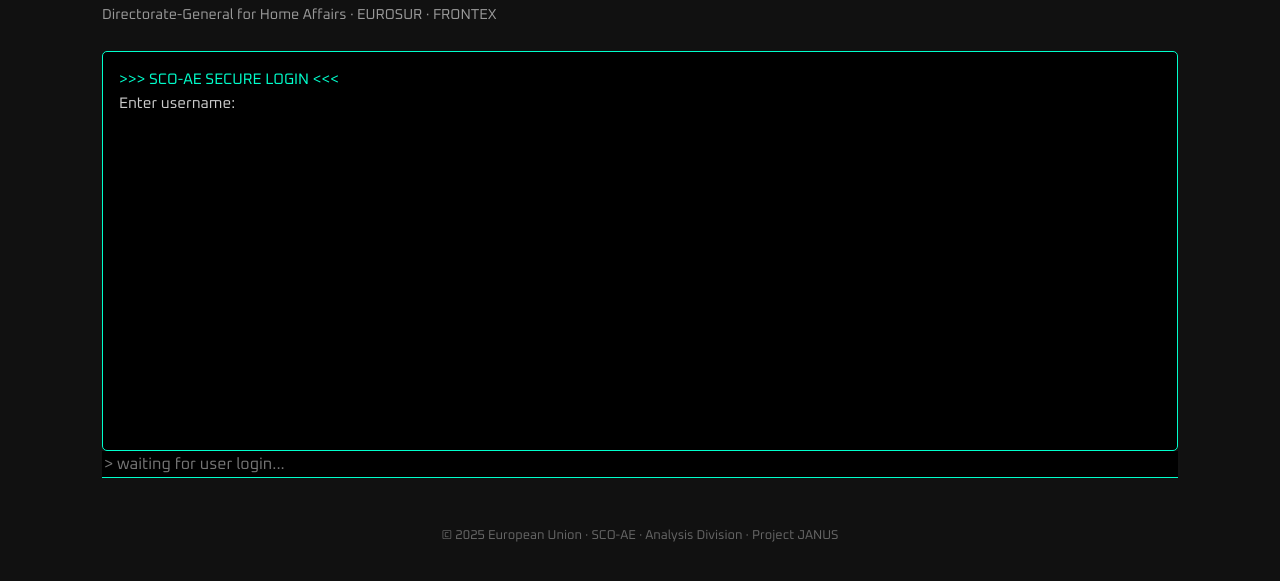
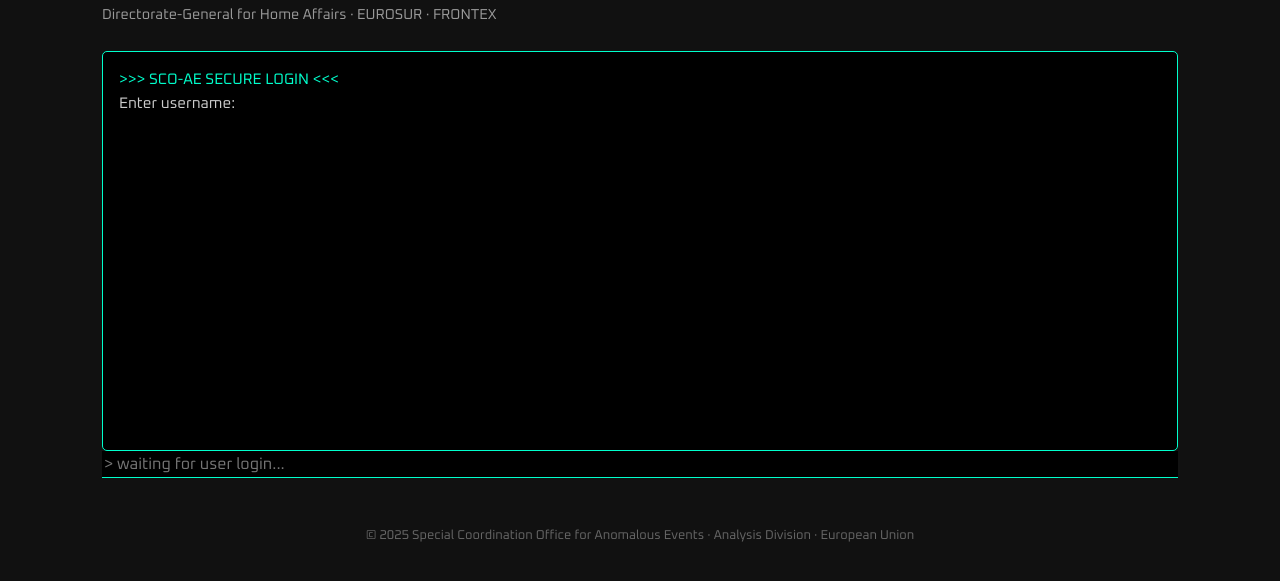
Before and after one commit to RadarianDev/sco-ae, a plain HTML site: page index.html in a window 1280 px wide. Shown: the part 171-752 px from the top of the page. Drawn offline with nearby package versions, Linux system fonts and the light colour scheme.

Commit message:
the european union actually doesnt own my site yk... also, uhh, avoiding accusations of government impersonation :>

```diff
--- a/index.html
+++ b/index.html
@@ -98,7 +98,7 @@
         <input type="text" id="commandInput" class="terminal-input oxanium" placeholder="> waiting for user login..." disabled />
 
         <div class="footer">
-            &copy; 2025 European Union · SCO-AE · Analysis Division · Project JANUS
+            &copy; 2025 Special Coordination Office for Anomalous Events · Analysis Division · European Union
         </div>
     </div>
 
```
